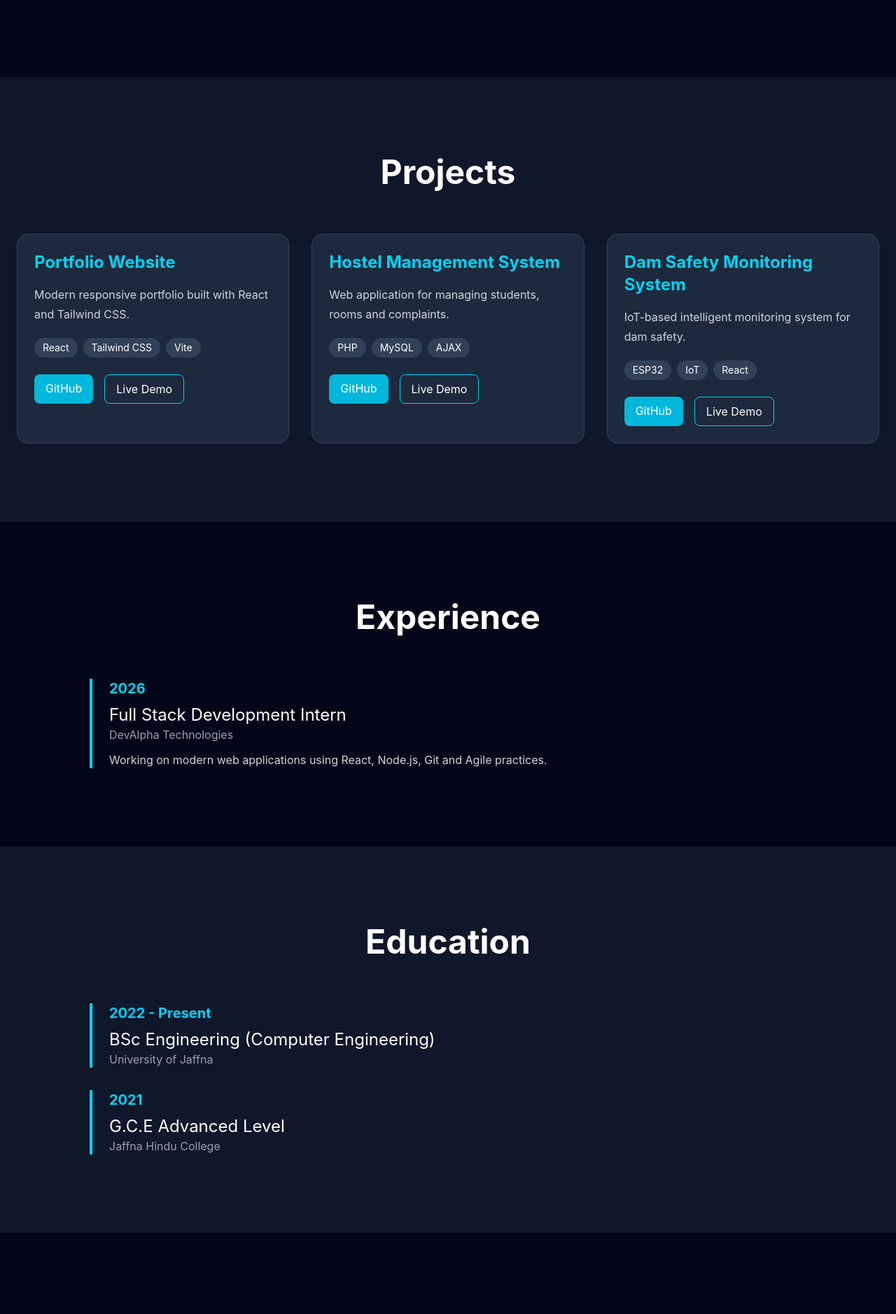
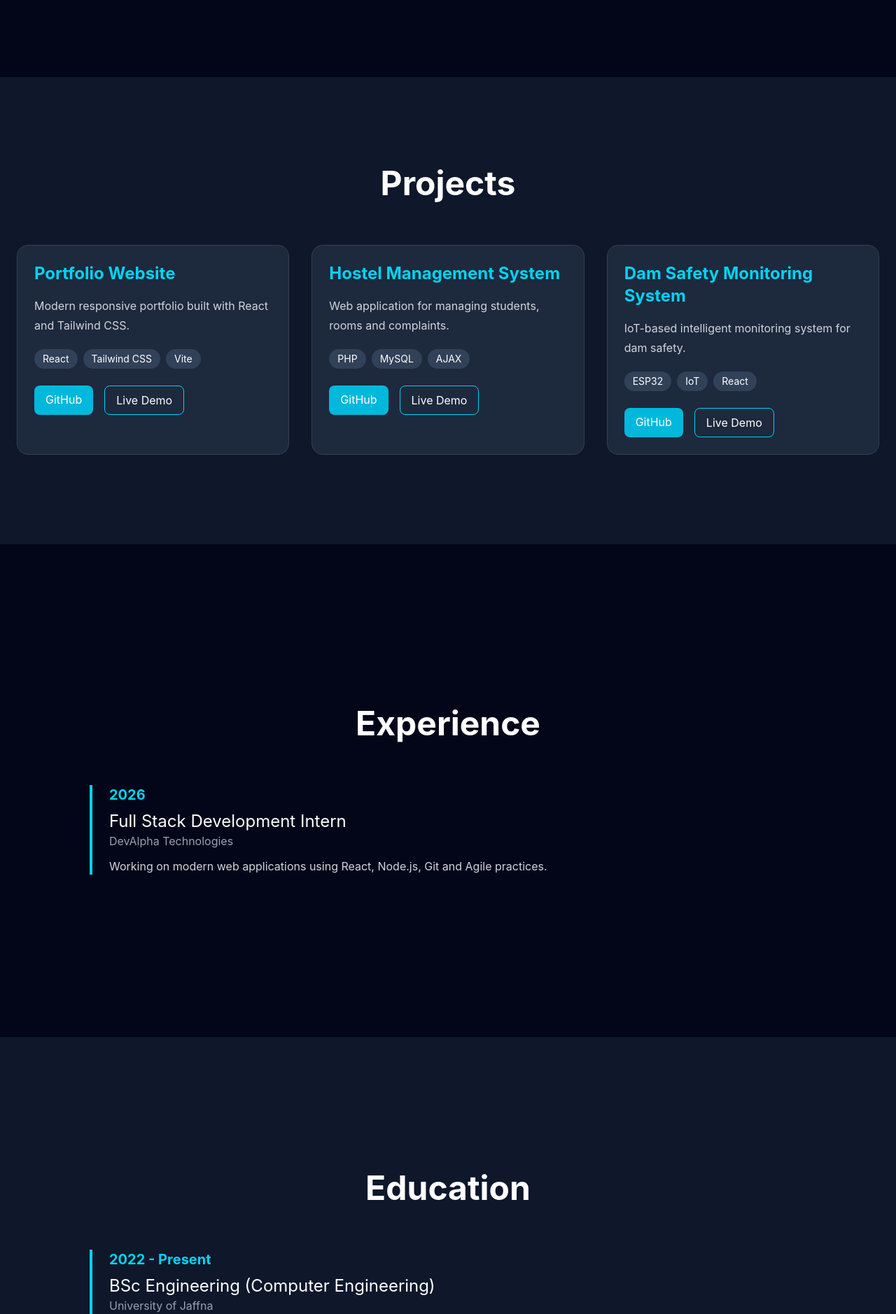
Before and after one commit to JeyakumarRenujan/devportfolio, a React (Vite) app: page / in a window 1280 px wide. Shown: the part 2166-4044 px from the top of the page at 70% size. Built offline with nearby package versions, Linux system fonts and the light colour scheme.

Commit message:
card align

```diff
--- a/src/components/Education/Education.jsx
+++ b/src/components/Education/Education.jsx
@@ -4,7 +4,7 @@ function Education() {
   return (
     <section
       id="education"
-      className="bg-slate-900 py-28 px-6 text-white"
+      className="bg-slate-900 py-48 px-6 text-white"
     >
       <div className="max-w-5xl mx-auto">
 
--- a/src/components/Experience/Experience.jsx
+++ b/src/components/Experience/Experience.jsx
@@ -5,7 +5,7 @@ function Experience() {
   return (
     <section
       id="experience"
-      className="bg-slate-950 py-28 px-6 text-white"
+      className="bg-slate-950 py-58 px-6 text-white"
     >
       <div className="max-w-5xl mx-auto">
 
--- a/src/components/Projects/Projects.jsx
+++ b/src/components/Projects/Projects.jsx
@@ -5,7 +5,7 @@ function Projects() {
   return (
     <section
       id="projects"
-      className="bg-slate-900 py-28 px-6 text-white"
+      className="scroll-mt-16 bg-slate-900 py-32 px-6 text-white"
     >
       <div className="max-w-7xl mx-auto">
 
```
